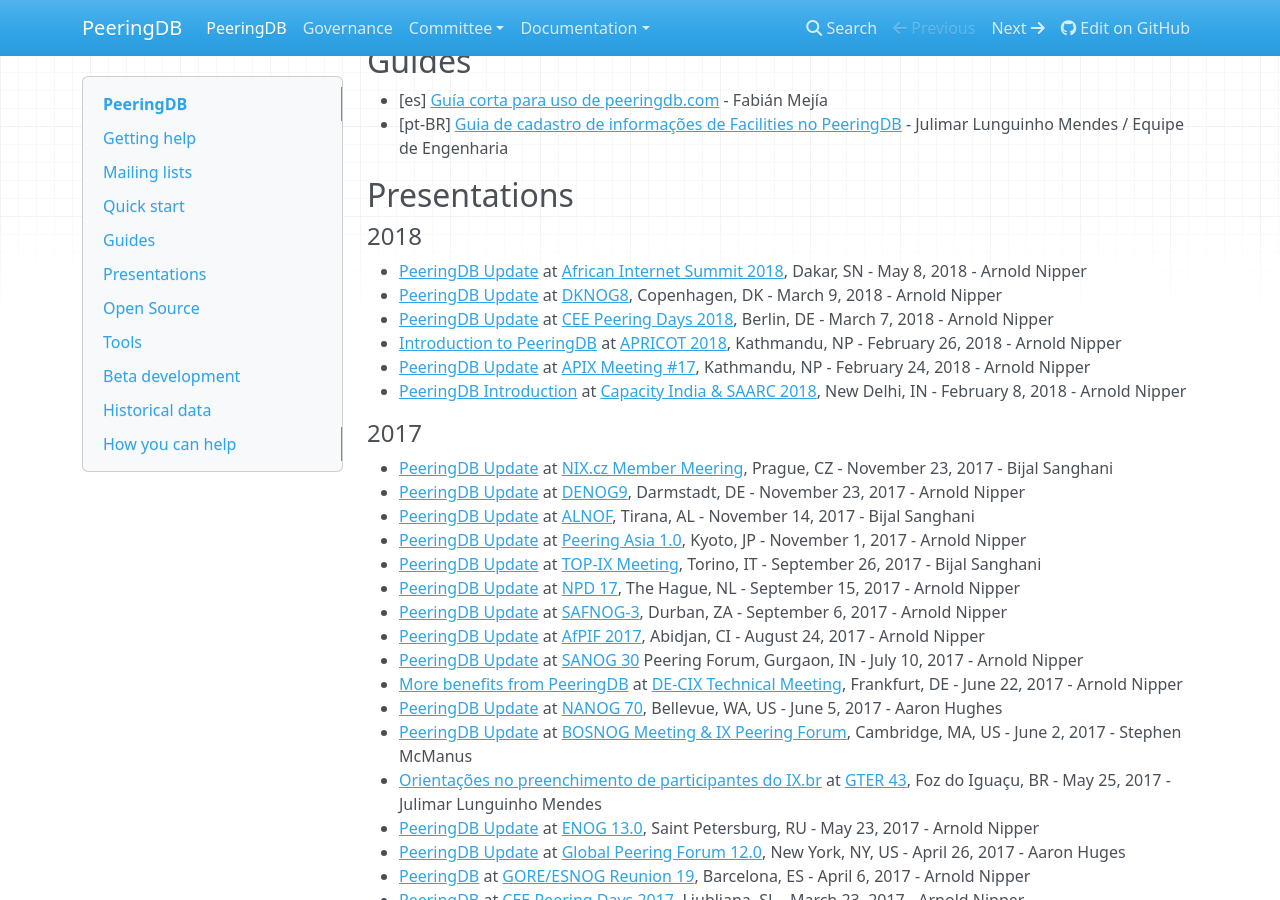
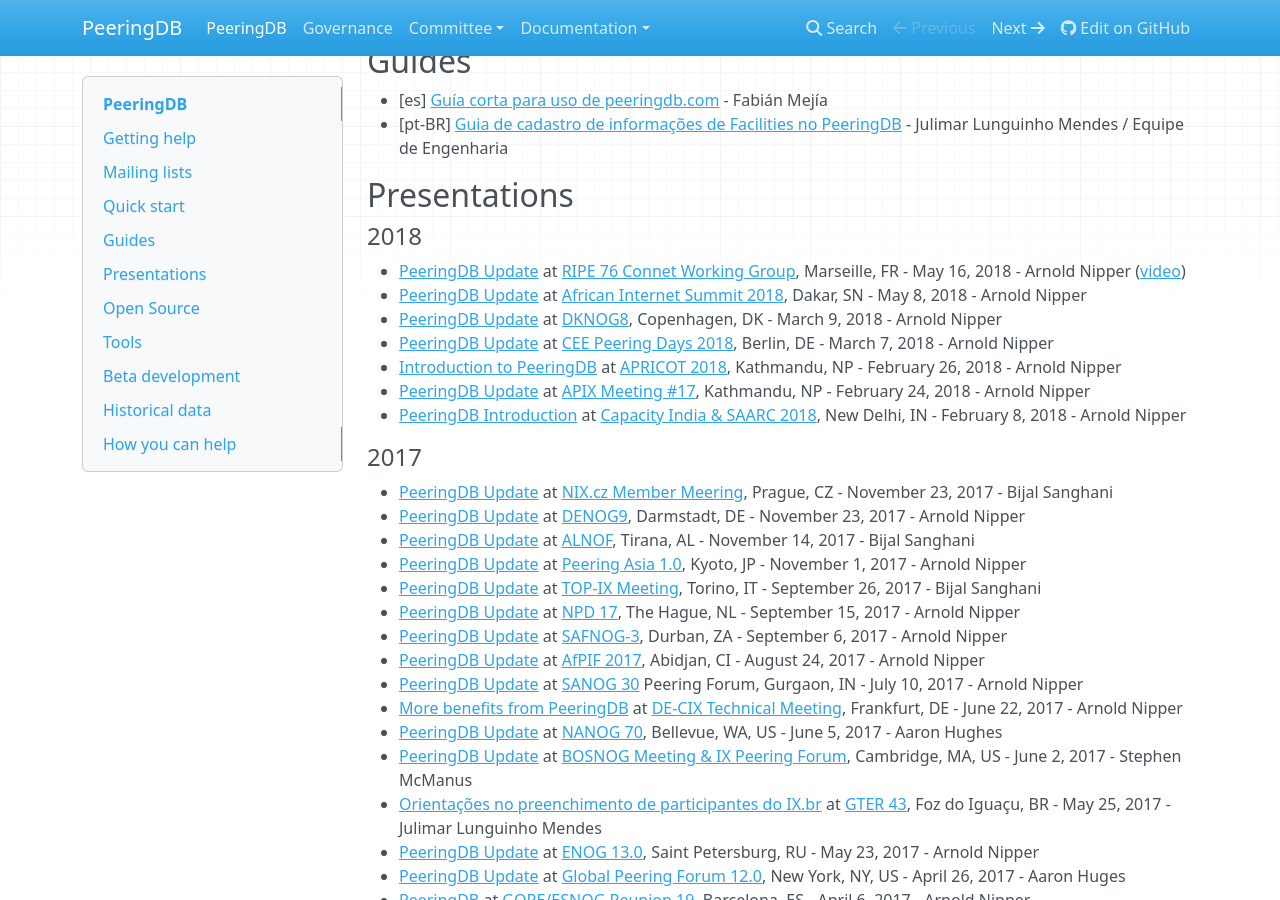
Before and after one commit to peeringdb/docs, an MkDocs documentation site: the page built from docs/index.md, in a window 1280 px wide and 900 px high, scrolled down 1184 px. Built offline with MkDocs 1.6.1, drawn with Linux system fonts in a browser that asks for light colours; nearby versions of some CDN libraries; old or Windows-style settings are respelled for this version of MkDocs; some of the changed lines change nothing that is shown.

Commit message:
Add Arnold's RIPE 76 talk.

```diff
--- a/docs/index.md
+++ b/docs/index.md
@@ -52,6 +52,7 @@
 
 #### 2018
 
+- [PeeringDB Update](presentation/20180516-RIPE76-Lightning-Nipper-V2.pdf) at [RIPE 76 Connet Working Group](https://ripe76.ripe.net/programme/meeting-plan/connect-wg/), Marseille, FR - May 16, 2018 - Arnold Nipper ([video](https://ripe76.ripe.net/archives/video/49))
 - [PeeringDB Update](presentation/20180508-AIS2018-Nipper-v2.pdf) at [African Internet Summit 2018](https://internetsummitafrica.org/), Dakar, SN - May 8, 2018 - Arnold Nipper
 - [PeeringDB Update](presentation/20180309-DKNOG8-Lightning-Nipper.pdf) at [DKNOG8](https://dknog8.dknog.dk/), Copenhagen, DK - March 9, 2018 - Arnold Nipper
 - [PeeringDB Update](presentation/20180307-CEE-Peering-Days-Lightning-Nipper.pdf) at [CEE Peering Days 2018](https://www.peeringdays.eu/programme.php), Berlin, DE - March 7, 2018 - Arnold Nipper
--- a/mkdocs.yml
+++ b/mkdocs.yml
@@ -12,7 +12,7 @@
   - Documentation:
     - API Specs: api_specs.md
     - OAuth: oauth.md
-    - Translation: translation.md
+    - Translations: translation.md
     - FAQ: faq.md
 
 extra_css:
```
Also changed, not shown: 1 other file.
